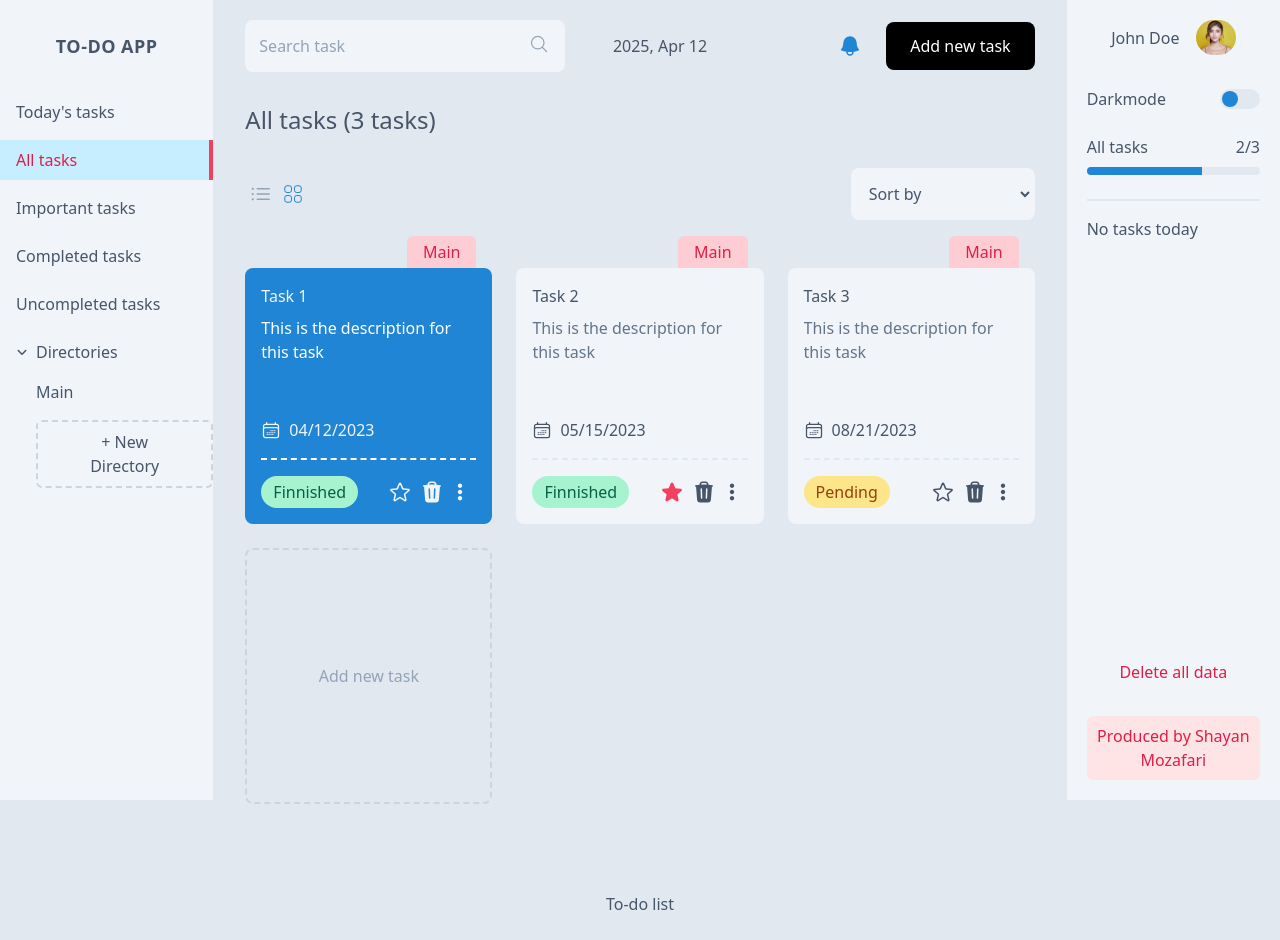
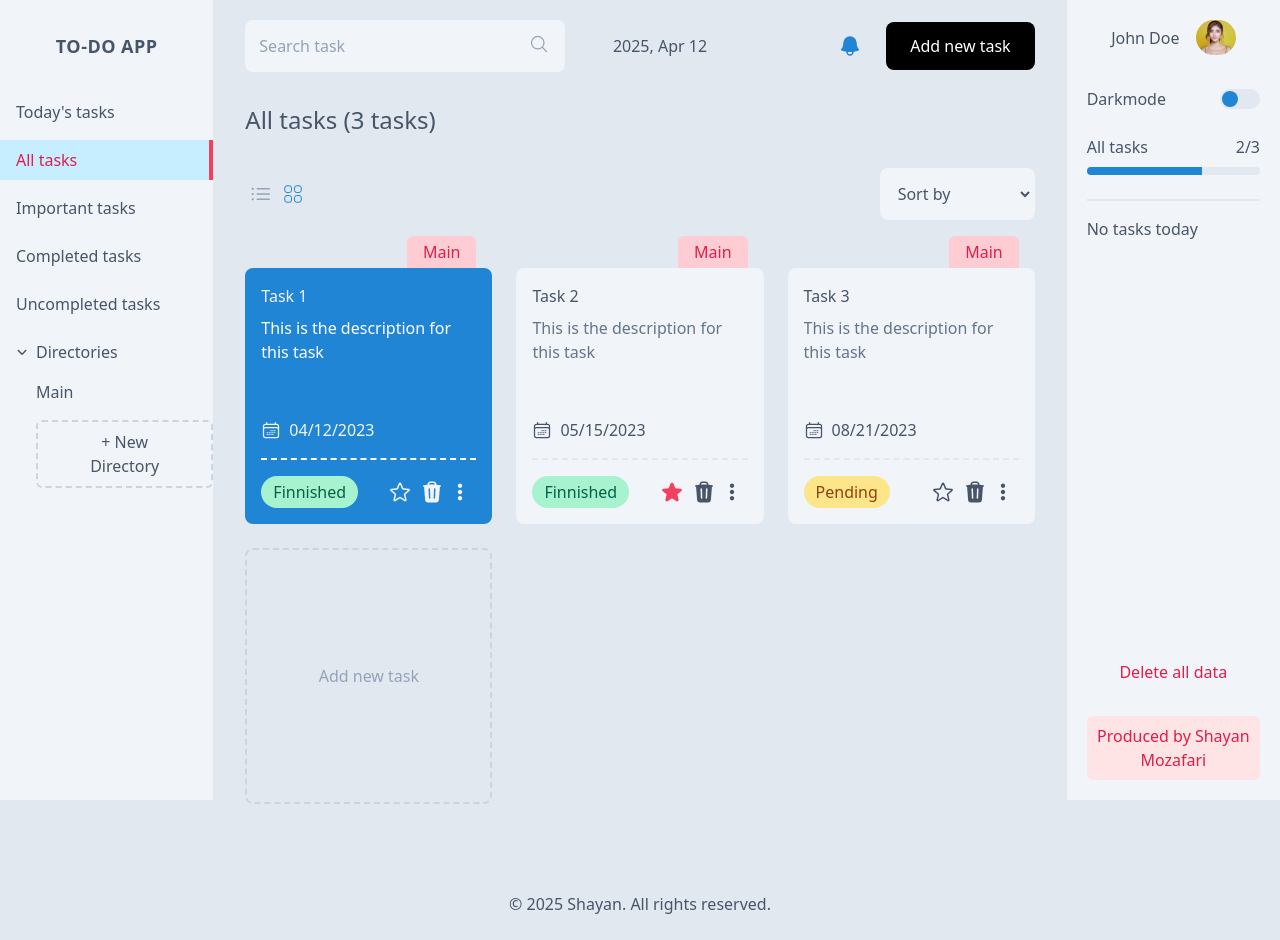
Before and after one commit to Shayan-Mst/todo-applist, a React (Create React App) app: page / in a window 1280 px wide. Built offline with nearby package versions, Linux system fonts and the light colour scheme.

Commit message:
finnished

```diff
--- a/src/components/Footer.tsx
+++ b/src/components/Footer.tsx
@@ -1,7 +1,8 @@
 import React from "react";
 
 const Footer: React.FC = () => {
-  return <footer className="text-center py-6 font-medium">To-do list</footer>;
+  return <footer className="text-center py-6 font-medium">© 2025 Shayan. All rights reserved.
+</footer>;
 };
 
 export default Footer;
--- a/src/components/TasksSection/ButtonsSort.tsx
+++ b/src/components/TasksSection/ButtonsSort.tsx
@@ -6,8 +6,8 @@ const sortValues = [
   { value: "order-added", title: "Order added" },
   { value: "min-date", title: "Earlier first" },
   { value: "max-date", title: "Later first" },
-  { value: "completed-first", title: "Completed first" },
-  { value: "uncompleted-first", title: "Uncompleted first" },
+  { value: "completed-first", title: "Pending first" },
+  { value: "uncompleted-first", title: " Finnished first" },
 ];
 
 const ButtonsSort: React.FC<{
```
